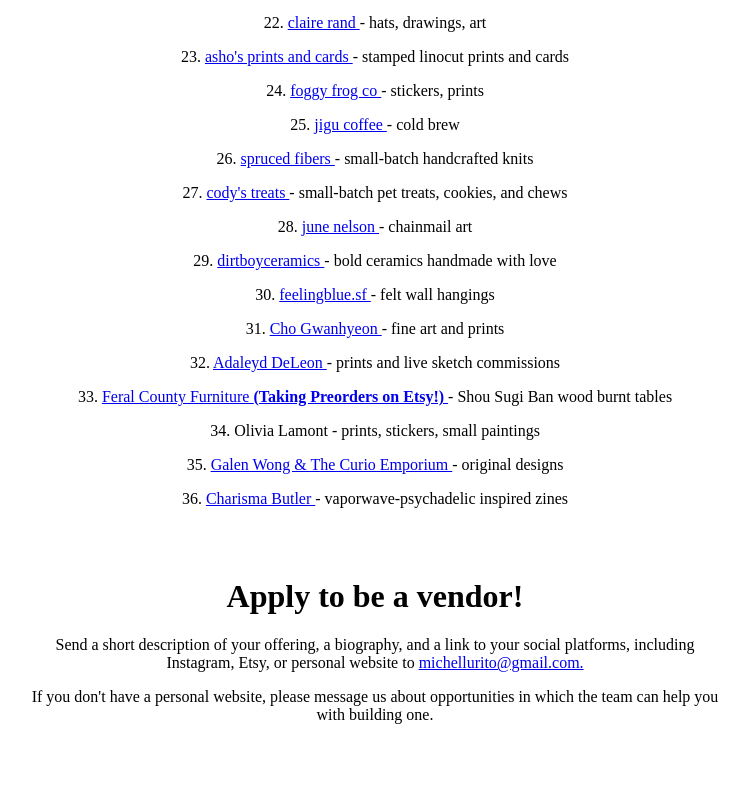
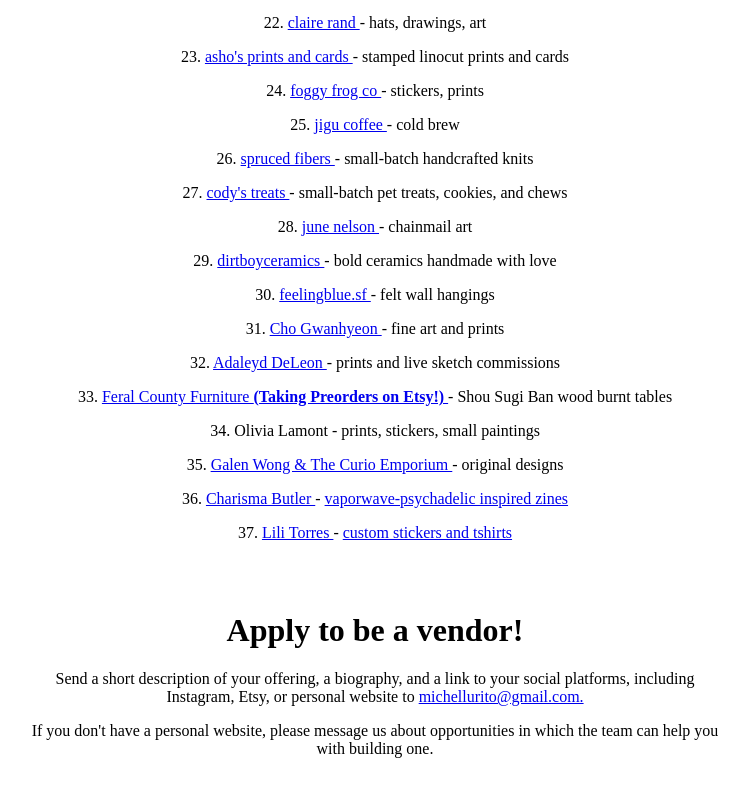
Before and after one commit to michellewong793/queer-art-fair-v2, a Next.js app: page /march-11-vendors in a window 1280 px wide. Shown: the part 946-1742 px from the top of the page, without its empty margins (265-1014 px from the left). Built offline with nearby package versions, Linux system fonts and the light colour scheme.

Commit message:
add link and vendor charisma website

```diff
--- a/pages/march-11-vendors.js
+++ b/pages/march-11-vendors.js
@@ -46,7 +46,8 @@
      <p> 33. <a href="/feralCounty"> Feral County Furniture <b> (Taking Preorders on Etsy!) </b> </a> - Shou Sugi Ban wood burnt tables </p>
      <p> 34. Olivia Lamont  - prints, stickers, small paintings </p>
      <p> 35. <a href="https://www.etsy.com/shop/CurioDesignsEmporium"> Galen Wong & The Curio Emporium </a> - original designs </p>
-     <p> 36. <a href="https://www.instagram.com/donrbedumbo_"> Charisma Butler </a> - vaporwave-psychadelic inspired zines </p>
+     <p> 36. <a href="https://www.instagram.com/donrbedumbo_"> Charisma Butler </a> - <a href="thequeenbysartexistsat.threadless.com"> vaporwave-psychadelic inspired zines</a> </p>
+     <p> 37. <a href="https://www.instagram.com/lili_designs_shop"> Lili Torres </a> - <a href="https://lilidesignsshop.square.site/"> custom stickers and tshirts </a> </p>
 
 
         <Spacer height={2} />
```
